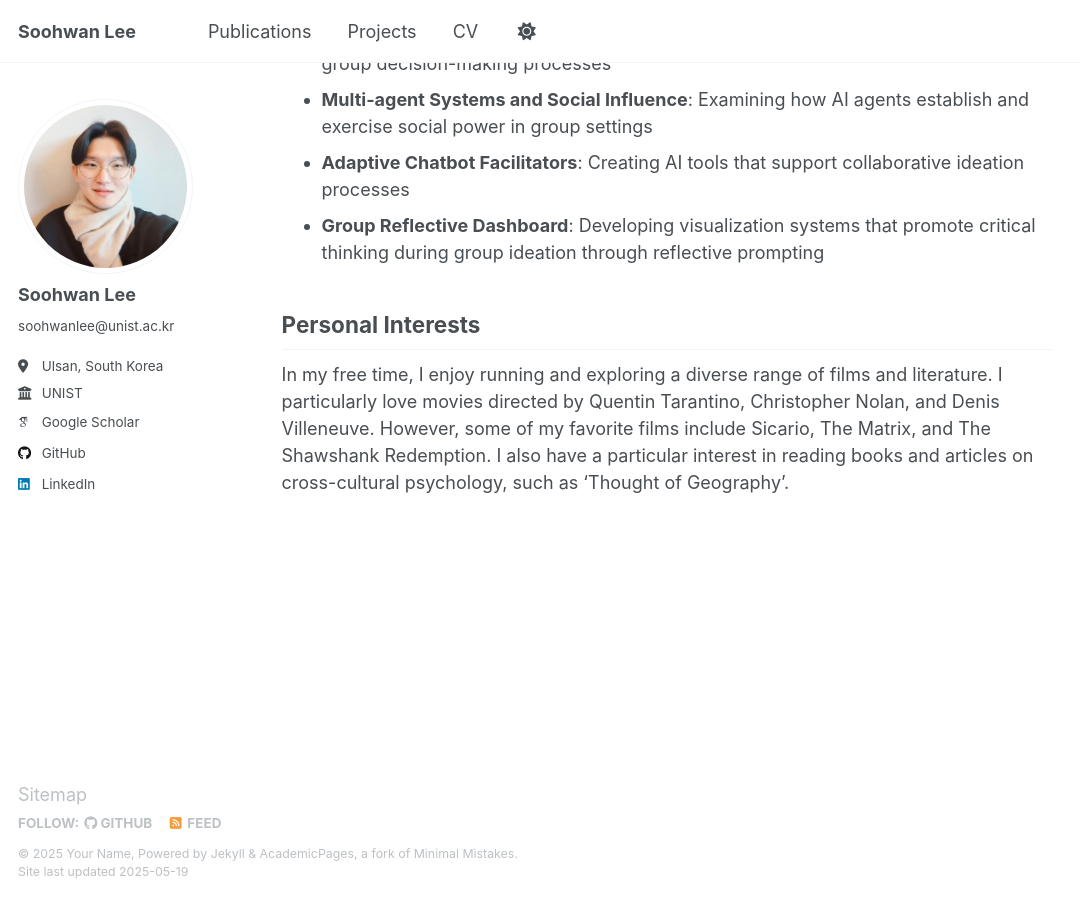
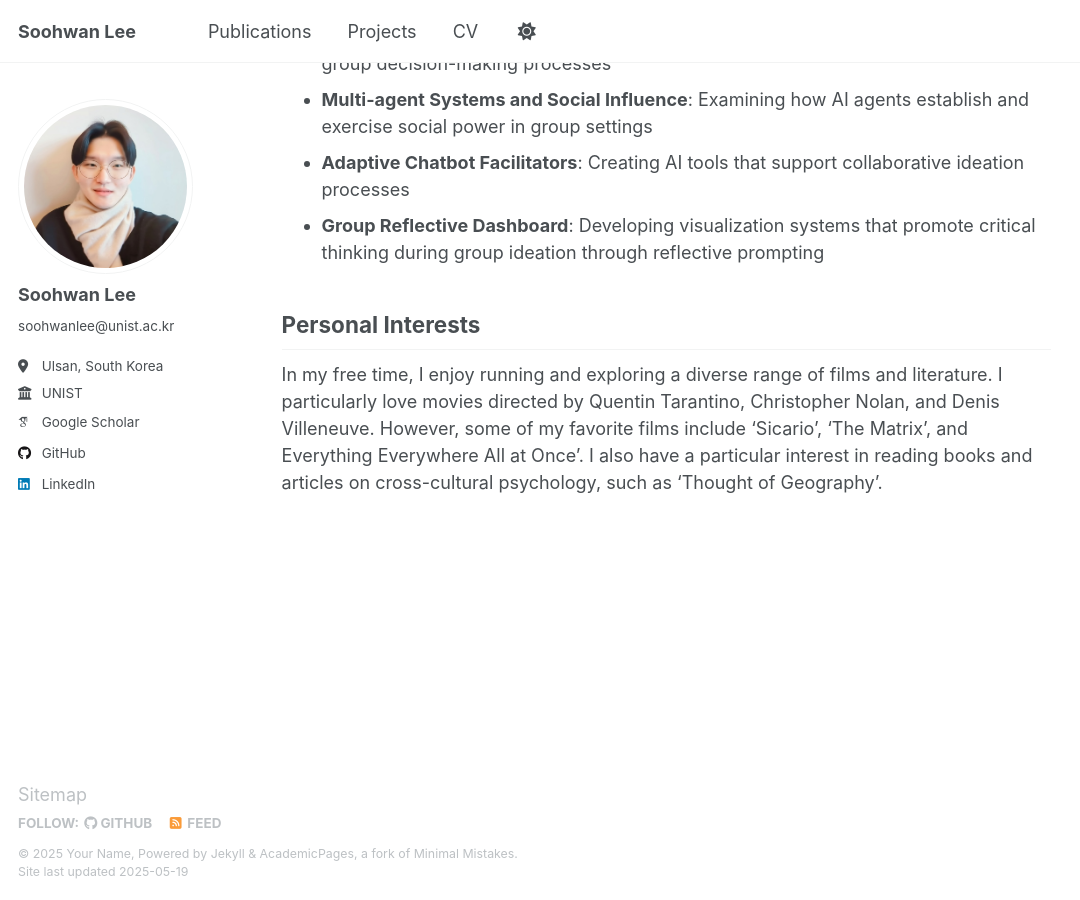
Before and after one commit to Soohwan-Lee/soohwan-lee.github.io, a Jekyll site: the page built from _pages/about.md, in a window 1280 px wide and 900 px high, scrolled down 984 px. Shown: the whole window, without its empty margins (0-1080 px from the left). Built offline with Jekyll 4.4.1, drawn with Linux system fonts in a browser that asks for light colours; some web fonts are replaced.

```diff
--- a/_pages/about.md
+++ b/_pages/about.md
@@ -27,7 +27,7 @@ To advance these areas, I've introduced important concepts like Group-centered A
 - **Group Reflective Dashboard**: Developing visualization systems that promote critical thinking during group ideation through reflective prompting
 
 ## Personal Interests
-In my free time, I enjoy running and exploring a diverse range of films and literature. I particularly love movies directed by Quentin Tarantino, Christopher Nolan, and Denis Villeneuve. However, some of my favorite films include Sicario, The Matrix, and The Shawshank Redemption. I also have a particular interest in reading books and articles on cross-cultural psychology, such as 'Thought of Geography'.
+In my free time, I enjoy running and exploring a diverse range of films and literature. I particularly love movies directed by Quentin Tarantino, Christopher Nolan, and Denis Villeneuve. However, some of my favorite films include 'Sicario', 'The Matrix', and Everything Everywhere All at Once'. I also have a particular interest in reading books and articles on cross-cultural psychology, such as 'Thought of Geography'.
 
 
 <!-- News and Travle
```
Also changed, not shown: _pages/publications.md (+1 -1 lines), 1 other file.
